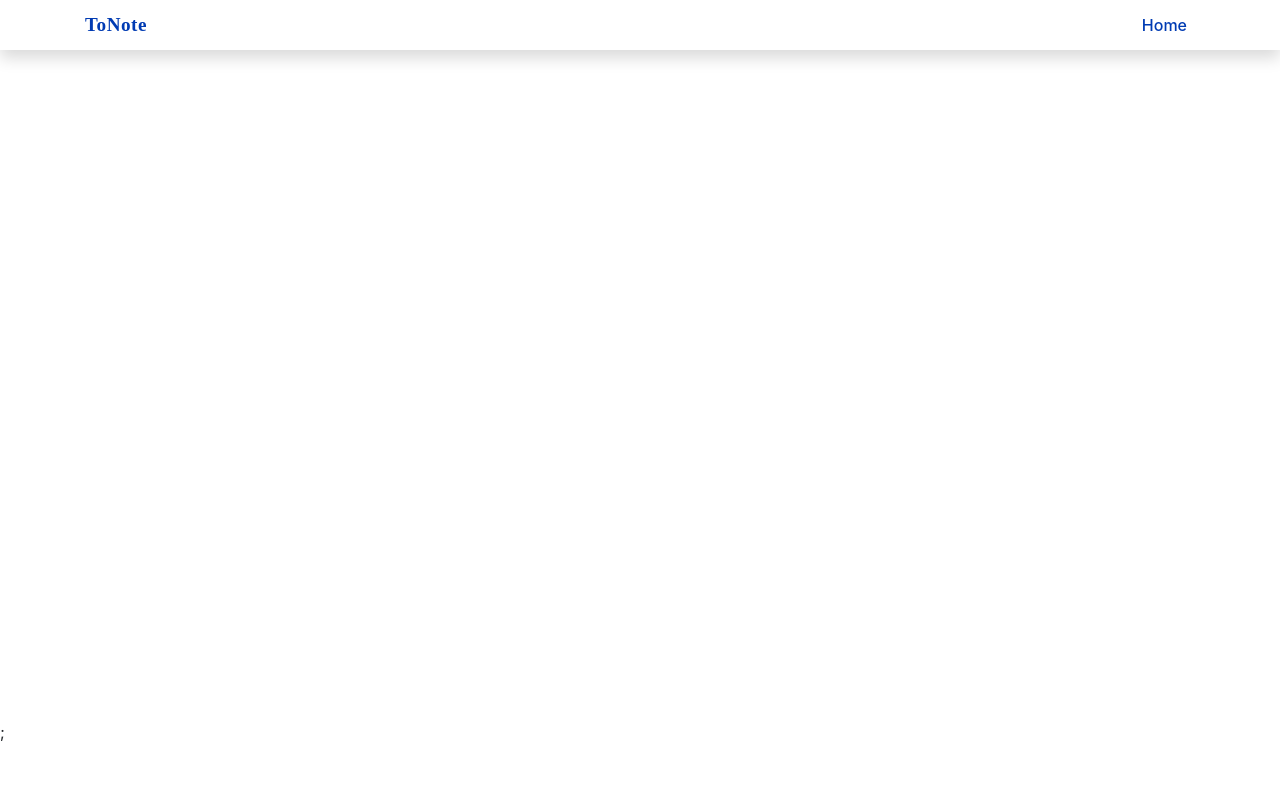
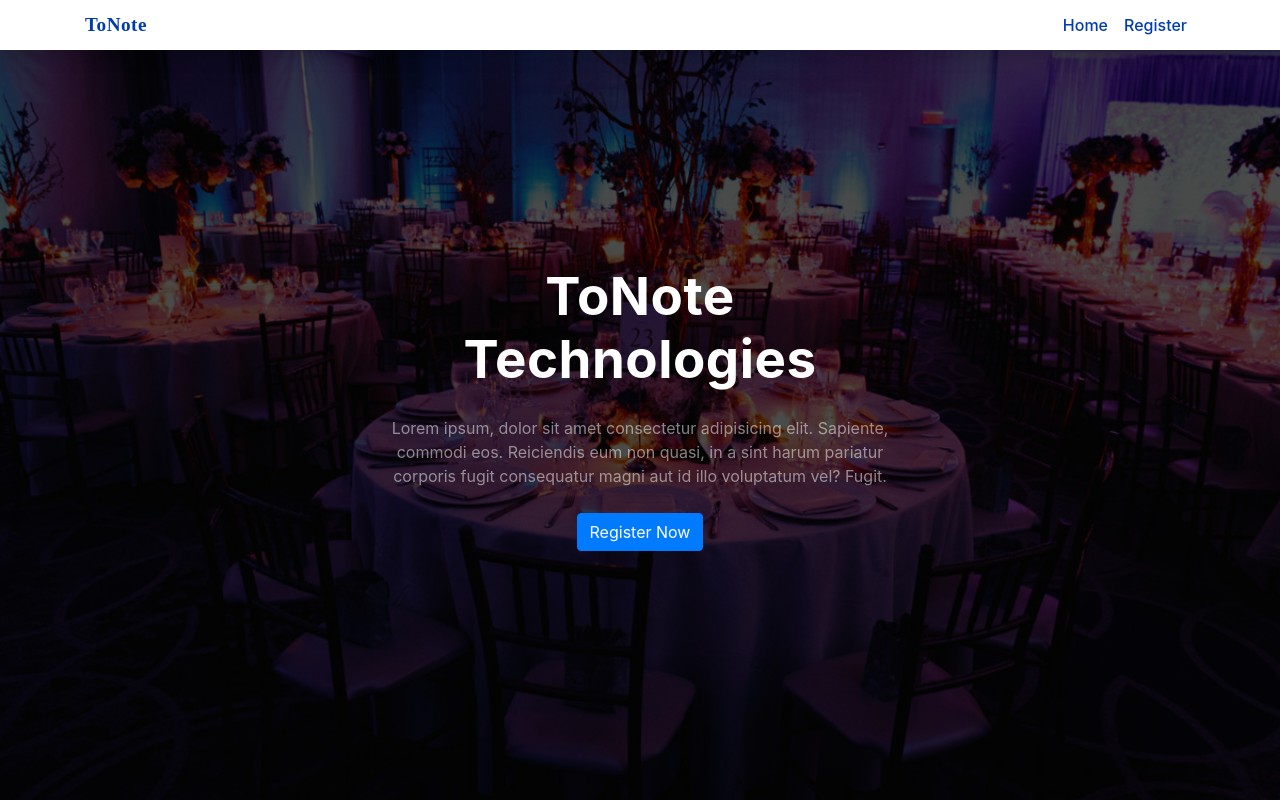
Before and after one commit to Abiodun-Samuel/tonote-project, a React (Create React App) app: page / in a window 1280 px wide. Built offline with nearby package versions, Linux system fonts and the light colour scheme.

Commit message:
done with home

```diff
--- a/src/App.css
+++ b/src/App.css
@@ -8,3 +8,26 @@
 .app{
    min-height: 90vh;
 }
+
+/* width */
+::-webkit-scrollbar {
+   width: 10px;
+}
+
+/* Track */
+::-webkit-scrollbar-track {
+   box-shadow: inset 0 0 5px grey;
+   border-radius: 5px;
+}
+
+/* Handle */
+::-webkit-scrollbar-thumb {
+   background: var(--blue);
+   border-radius: 5px;
+}
+
+/* Handle on hover */
+::-webkit-scrollbar-thumb:hover {
+   background: var(--primary);
+   cursor: pointer;
+}
--- a/src/App.js
+++ b/src/App.js
@@ -22,7 +22,6 @@ function App() {
           </Suspense>
         </main>
       </BrowserRouter>
-      ;
     </>
   );
 }
--- a/src/components/Home/Home.jsx
+++ b/src/components/Home/Home.jsx
@@ -1,3 +1,4 @@
+import { Link } from "react-router-dom";
 import "./home.css";
 
 const Home = () => {
@@ -5,7 +6,22 @@ const Home = () => {
     <>
       <div id="home">
         <div className="container">
-          <div className="col-lg-12"></div>
+          <div className="row d-flex justify-content-center align-items-center">
+            <div className="col-lg-6 col-md-8">
+              <div className="hero text-center">
+                <h1>ToNote Technologies</h1>
+                <p>
+                  Lorem ipsum, dolor sit amet consectetur adipisicing elit.
+                  Sapiente, commodi eos. Reiciendis eum non quasi, in a sint
+                  harum pariatur corporis fugit consequatur magni aut id illo
+                  voluptatum vel? Fugit.
+                </p>
+                <Link to="/register" className="btn btn-primary my-2">
+                  Register Now
+                </Link>
+              </div>
+            </div>
+          </div>
         </div>
       </div>
     </>
--- a/src/components/Home/home.css
+++ b/src/components/Home/home.css
@@ -1,5 +1,22 @@
 #home{
-   background: linear-gradient(rgba(0, 0, 0, 0.6), rgba(0, 0, 0, 0.6)), url('../../images/bg.jpg') no-repeat;
+   background: linear-gradient(rgba(0, 0, 0, 0.7), rgba(0, 0, 0, 0.7)), url('../../images/bg.jpg') no-repeat;
    background-size: cover;
    background-position: center;
+   height: 100vh;
+   display: flex;
+   justify-content: center;
+   align-items: center;
 }
+.hero h1{
+   color: var(--white);
+   font-size: 3.3rem;
+   font-weight: bold;
+   letter-spacing: 0.5px;
+   margin: 1.5rem 0;
+}
+.hero p{
+color: var(--white);
+opacity: 0.5;
+font-size: 1rem;
+   margin: 1.1rem 0;
+}
--- a/src/components/Others/Header/Header.jsx
+++ b/src/components/Others/Header/Header.jsx
@@ -33,6 +33,11 @@ const Header = () => {
                   Home
                 </Link>
               </li>
+              <li className="nav-item">
+                <Link className="nav-link" to="/register">
+                  Register
+                </Link>
+              </li>
             </ul>
           </div>
         </div>
--- a/src/components/Others/NotFound/NotFound.jsx
+++ b/src/components/Others/NotFound/NotFound.jsx
@@ -1,11 +1,16 @@
+import { Link } from "react-router-dom";
 import error from "../../../images/error.jpg";
+
 const NotFound = () => {
   return (
     <div className="container mt-5">
       <div className="row d-flex justify-content-center mt-3">
         <div className="col-lg-6 text-center">
           <img src={error} className="img-fluid" alt="error 404" />
-          <h5 className="text-danger">Oops, Page not found</h5>
+          <h5 className="text-danger my-2">Oops, Page not found</h5>
+          <Link to="/" className="btn btn-primary my-2">
+            Go back
+          </Link>
         </div>
       </div>
     </div>
```
